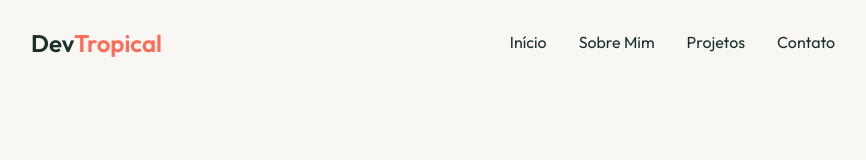
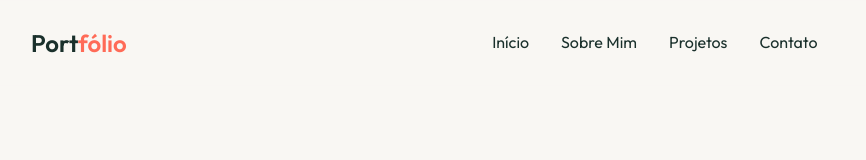
Before and after one commit to adrianonf/portfolio, a plain HTML site: page index.html in a window 1280 px wide. Shown: the top 160 px of the page, without its empty margins (33-899 px from the left). Drawn offline with Linux system fonts and the light colour scheme.

Commit message:
Atualizar o index.html

```diff
--- a/index.html
+++ b/index.html
@@ -11,7 +11,7 @@
 <body>
 
     <nav class="navbar">
-        <div class="logo">Dev<span>Tropical</span></div>
+        <div class="logo">Port<span>fólio</span></div>
         <ul class="nav-links">
             <li><a href="#inicio">Início</a></li>
             <li><a href="#sobre">Sobre Mim</a></li>
```
